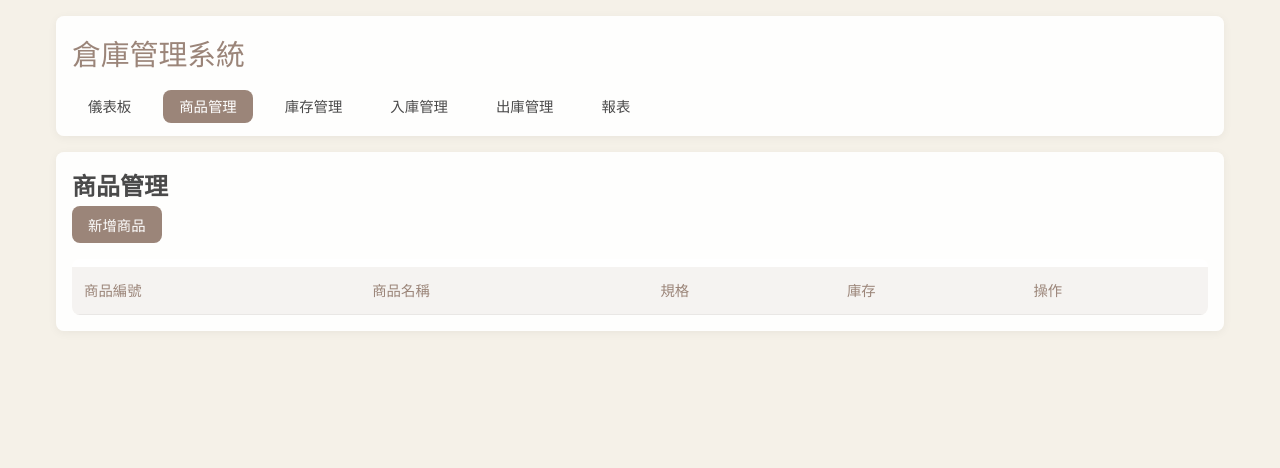
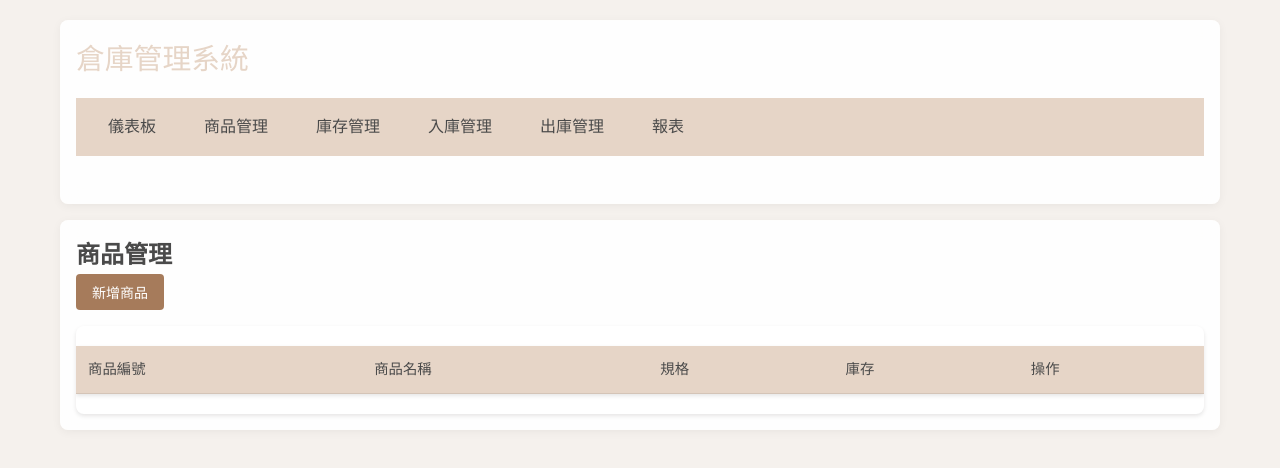
Before and after one commit to k14j14638/WMS2025, a website: page index.html in a window 1280 px wide. Both pictures are taken after a click on the link "商品管理". Drawn offline with nearby package versions, Linux system fonts and the light colour scheme; no server answers.

Commit message:
Update color scheme to wabi-sabi style

```diff
--- a/styles.css
+++ b/styles.css
@@ -1,12 +1,17 @@
 /* 全局樣式 */
 :root {
-    --primary-color: #9B8579;
-    --secondary-color: #D5C3AA;
-    --background-color: #F5F1E8;
-    --text-color: #4A4A4A;
-    --accent-color: #7D6E63;
-    --error-color: #B56576;
-    --success-color: #6B8F71;
+    /* 主色調 - 使用柔和的米色和灰褐色 */
+    --primary-color: #E6D5C7;      /* 柔和的米色 */
+    --secondary-color: #8B7355;    /* 溫暖的灰褐色 */
+    --background-color: #F5F1ED;   /* 淡米色背景 */
+    --text-color: #4A4A4A;         /* 深灰色文字 */
+    --accent-color: #A67B5B;       /* 溫暖的棕色 */
+    --error-color: #B87A6D;        /* 柔和的紅褐色 */
+    --success-color: #7A9D7E;      /* 柔和的綠灰色 */
+
+    /* 陰影和邊框 */
+    --shadow-color: rgba(0, 0, 0, 0.1);
+    --border-color: #D4C4B7;       /* 柔和的邊框色 */
     --border-radius: 8px;
     --spacing: 1rem;
     --transition: all 0.3s ease;
@@ -25,7 +30,7 @@ html {
 }
 
 body {
-    font-family: 'Microsoft JhengHei', -apple-system, BlinkMacSystemFont, 'Segoe UI', Roboto, sans-serif;
+    font-family: 'Noto Sans TC', sans-serif;
     line-height: 1.6;
     background-color: var(--background-color);
     color: var(--text-color);
@@ -37,8 +42,7 @@ body {
 .container {
     max-width: 1200px;
     margin: 0 auto;
-    padding: var(--spacing);
-    width: 100%;
+    padding: 20px;
 }
 
 /* 頭部樣式 */
@@ -63,25 +67,30 @@ header h1 {
 }
 
 /* 導航樣式 */
+nav {
+    background-color: var(--primary-color);
+    padding: 1rem;
+    margin-bottom: 2rem;
+}
+
 nav ul {
     list-style: none;
+    padding: 0;
+    margin: 0;
     display: flex;
-    gap: var(--spacing);
-    flex-wrap: wrap;
+    gap: 1rem;
 }
 
 nav a {
+    color: var(--text-color);
     text-decoration: none;
-    color: var(--text-color);
     padding: 0.5rem 1rem;
-    border-radius: var(--border-radius);
-    transition: var(--transition);
-    font-size: 0.9rem;
-    white-space: nowrap;
+    border-radius: 4px;
+    transition: all 0.3s ease;
 }
 
-nav a:hover, nav a.active {
-    background-color: var(--primary-color);
+nav a:hover {
+    background-color: var(--secondary-color);
     color: white;
 }
 
@@ -113,12 +122,14 @@ main {
 }
 
 .card {
-    background-color: rgba(255, 255, 255, 0.7);
-    padding: var(--spacing);
-    border-radius: var(--border-radius);
+    background-color: white;
+    border-radius: 8px;
+    padding: 20px;
+    margin-bottom: 20px;
+    box-shadow: 0 2px 4px var(--shadow-color);
     text-align: center;
     transition: var(--transition);
-    border: 1px solid rgba(0, 0, 0, 0.05);
+    border: 1px solid var(--border-color);
 }
 
 .card:hover {
@@ -144,59 +155,60 @@ main {
     margin-top: var(--spacing);
     -webkit-overflow-scrolling: touch;
     border-radius: var(--border-radius);
-    background-color: rgba(255, 255, 255, 0.7);
+    background-color: white;
+    box-shadow: 0 2px 4px var(--shadow-color);
 }
 
 table {
     width: 100%;
     border-collapse: collapse;
-    margin-top: 0.5rem;
+    margin: 20px 0;
+    background-color: white;
+    box-shadow: 0 2px 4px var(--shadow-color);
     font-size: 0.9rem;
 }
 
 th, td {
-    padding: 0.75rem;
+    padding: 12px;
     text-align: left;
-    border-bottom: 1px solid rgba(0, 0, 0, 0.05);
+    border-bottom: 1px solid var(--border-color);
 }
 
 th {
-    background-color: rgba(155, 133, 121, 0.1);
+    background-color: var(--primary-color);
+    color: var(--text-color);
     font-weight: 500;
-    color: var(--primary-color);
 }
 
 tr:hover {
-    background-color: rgba(155, 133, 121, 0.05);
+    background-color: var(--background-color);
 }
 
 /* 按鈕樣式 */
 .btn {
-    padding: 0.5rem 1rem;
+    padding: 8px 16px;
     border: none;
-    border-radius: var(--border-radius);
+    border-radius: 4px;
     cursor: pointer;
-    font-size: 0.9rem;
-    transition: var(--transition);
+    font-size: 14px;
+    transition: all 0.3s ease;
     background-color: var(--primary-color);
-    color: white;
-    display: inline-flex;
-    align-items: center;
-    justify-content: center;
-    gap: 0.5rem;
+    color: var(--text-color);
 }
 
 .btn:hover {
-    opacity: 0.9;
-    transform: translateY(-1px);
+    background-color: var(--secondary-color);
+    color: white;
 }
 
 .btn.primary {
-    background-color: var(--primary-color);
+    background-color: var(--accent-color);
+    color: white;
 }
 
 .btn.danger {
     background-color: var(--error-color);
+    color: white;
 }
 
 /* 操作欄 */
@@ -243,12 +255,11 @@ tr:hover {
 }
 
 .modal-content {
-    background-color: var(--background-color);
-    margin: 5% auto;
-    padding: var(--spacing);
-    width: 90%;
+    background-color: white;
+    margin: 10% auto;
+    padding: 20px;
+    border-radius: 8px;
     max-width: 500px;
-    border-radius: var(--border-radius);
     position: relative;
     box-shadow: 0 4px 20px rgba(0, 0, 0, 0.1);
     animation: slideIn 0.3s ease;
@@ -256,16 +267,11 @@ tr:hover {
 
 .close {
     position: absolute;
-    right: var(--spacing);
-    top: var(--spacing);
-    font-size: 1.5rem;
+    right: 20px;
+    top: 10px;
+    font-size: 24px;
     cursor: pointer;
     color: var(--text-color);
-    transition: var(--transition);
-}
-
-.close:hover {
-    color: var(--error-color);
 }
 
 /* 表單樣式 */
@@ -277,25 +283,22 @@ tr:hover {
     display: block;
     margin-bottom: 0.5rem;
     color: var(--text-color);
-    font-size: 0.9rem;
 }
 
 .form-group input,
 .form-group select {
     width: 100%;
-    padding: 0.75rem;
-    border: 1px solid rgba(0, 0, 0, 0.1);
-    border-radius: var(--border-radius);
-    font-size: 0.9rem;
-    background-color: rgba(255, 255, 255, 0.9);
-    transition: var(--transition);
+    padding: 8px;
+    border: 1px solid var(--border-color);
+    border-radius: 4px;
+    background-color: white;
+    color: var(--text-color);
 }
 
 .form-group input:focus,
 .form-group select:focus {
     outline: none;
-    border-color: var(--primary-color);
-    box-shadow: 0 0 0 2px rgba(155, 133, 121, 0.2);
+    border-color: var(--accent-color);
 }
 
 /* 動畫 */
@@ -317,7 +320,6 @@ tr:hover {
 
     nav ul {
         flex-direction: column;
-        gap: 0.5rem;
     }
 
     .dashboard-grid {
@@ -329,8 +331,8 @@ tr:hover {
     }
 
     .modal-content {
-        width: 95%;
-        margin: 10% auto;
+        margin: 20% auto;
+        width: 90%;
     }
 
     .table-container {
@@ -363,11 +365,14 @@ tr:hover {
 /* 深色模式支持 */
 @media (prefers-color-scheme: dark) {
     :root {
+        --primary-color: #4A4A4A;
+        --secondary-color: #8B7355;
         --background-color: #2C2C2C;
-        --text-color: #E0E0E0;
-        --primary-color: #B8A99A;
-        --secondary-color: #8B7D6E;
-        --accent-color: #A89B8F;
+        --text-color: #E6D5C7;
+        --accent-color: #A67B5B;
+        --error-color: #B87A6D;
+        --success-color: #7A9D7E;
+        --border-color: #4A4A4A;
     }
 
     .card,
@@ -383,4 +388,12 @@ tr:hover {
         background-color: rgba(60, 60, 60, 0.9);
         color: var(--text-color);
     }
+
+    table {
+        background-color: #333;
+    }
+
+    th {
+        background-color: #4A4A4A;
+    }
 }
```
